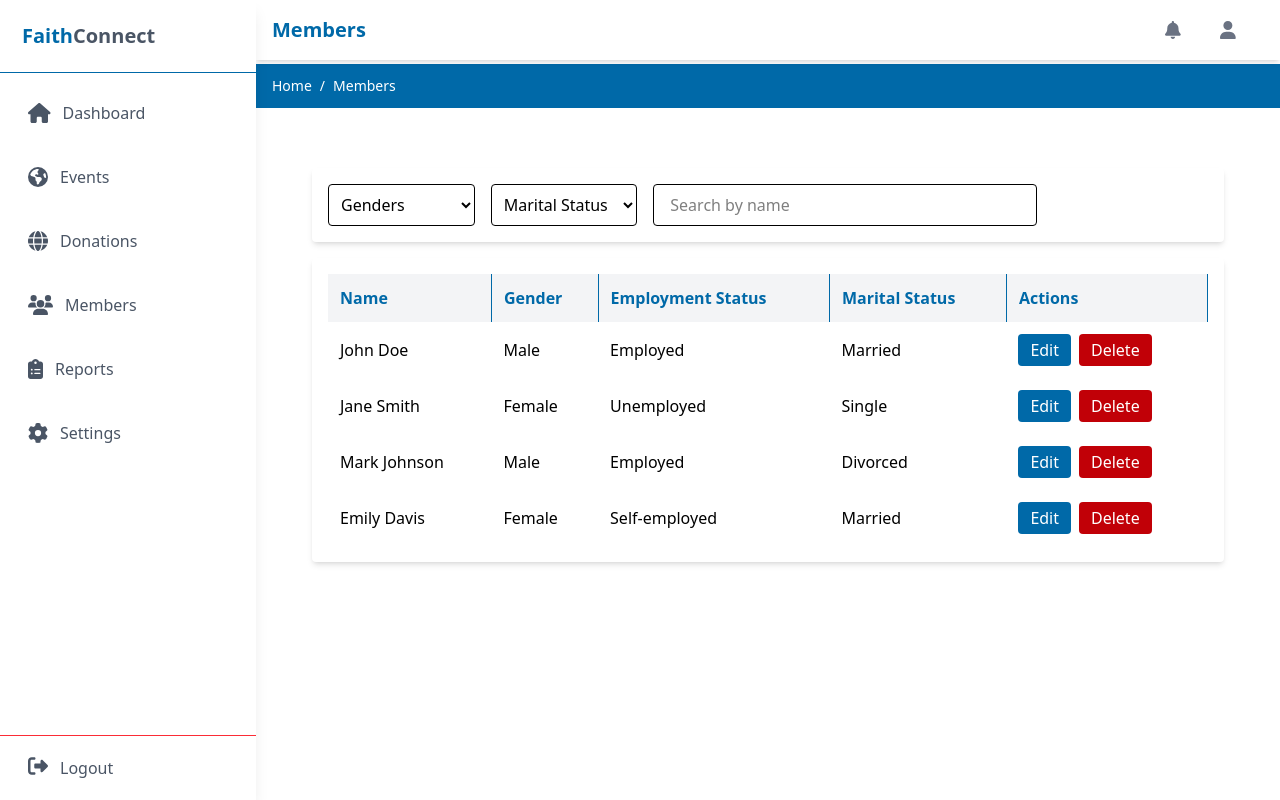
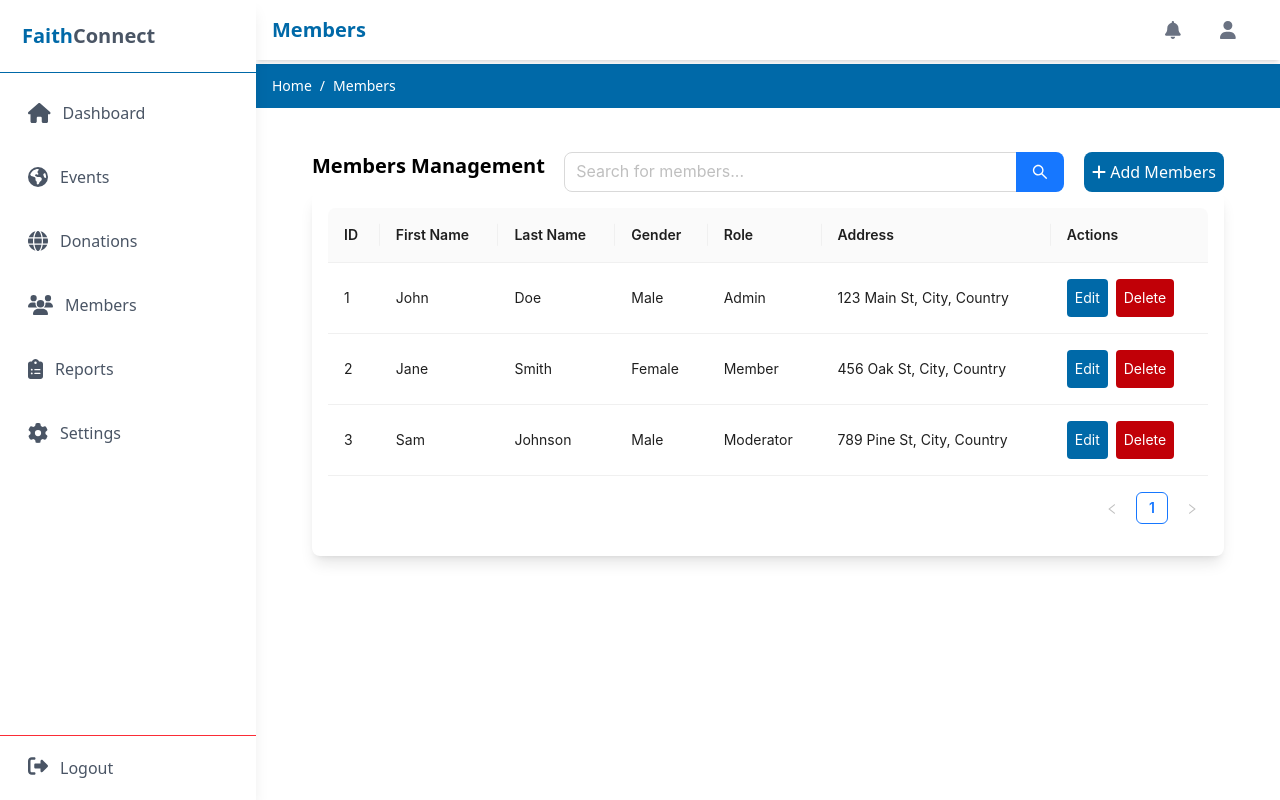
Before and after one commit to PBentil/church-sys, a React (Vite) app: page /members in a window 1280 px wide. Built offline with nearby package versions, Linux system fonts and the light colour scheme.

Commit message:
members list updated with modal

```diff
--- /dev/null
+++ b/src/components/SearchComplete.tsx
@@ -0,0 +1,67 @@
+import React, { useState } from 'react';
+import { AutoComplete, Input } from 'antd';
+import type { AutoCompleteProps } from 'antd';
+
+const getRandomInt = (max: number, min = 0) => Math.floor(Math.random() * (max - min + 1)) + min;
+
+const searchResult = (query: string) =>
+    Array.from({ length: getRandomInt(5) })
+        .join('.')
+        .split('.')
+        .map((_, idx) => {
+            const category = `${query}${idx}`;
+            return {
+                value: category,
+                label: (
+                    <div
+                        style={{
+                            display: 'flex',
+                            justifyContent: 'space-between',
+                        }}
+                    >
+            <span>
+              Found {query} on{' '}
+                <a
+                    href={`https://s.taobao.com/search?q=${query}`}
+                    target="_blank"
+                    rel="noopener noreferrer"
+                >
+                {category}
+              </a>
+            </span>
+                        <span>{getRandomInt(200, 100)} results</span>
+                    </div>
+                ),
+            };
+        });
+
+interface AutoCompleteComponentProps {
+    placeholder: string;
+}
+
+const SearchComplete: React.FC<AutoCompleteComponentProps> = ({ placeholder }) => {
+    const [options, setOptions] = useState<AutoCompleteProps['options']>([]);
+
+    const handleSearch = (value: string) => {
+        setOptions(value ? searchResult(value) : []);
+    };
+
+    const onSelect = (value: string) => {
+        console.log('onSelect', value);
+    };
+
+    return (
+        <AutoComplete
+            popupMatchSelectWidth={252}
+            style={{ width: 500 }}
+            options={options}
+            onSelect={onSelect}
+            onSearch={handleSearch}
+            size="large"
+        >
+            <Input.Search size="large" placeholder={placeholder} enterButton />
+        </AutoComplete>
+    );
+};
+
+export default SearchComplete;
--- a/src/pages/admin/Member.tsx
+++ b/src/pages/admin/Member.tsx
@@ -1,29 +1,116 @@
 import Sidebar from "../../components/Sidebar.tsx";
 import Topbar from "../../components/Topbar.tsx";
 import Breadcrumbs from "../../components/Breadcrumbs.tsx";
+import {FontAwesomeIcon} from "@fortawesome/react-fontawesome";
+import {faPlus} from "@fortawesome/free-solid-svg-icons";
+import Modal from "../../components/Modal.tsx";
+import {Form} from "antd";
+import {useState} from "react";
+import Table from "../../components/Table.tsx";
+import SearchComplete from "../../components/SearchComplete.tsx";
 
-type Member = {
-    id: number;
-    name: string;
-    gender: string;
-    employment_status: string;
-    marital_status: string;
-};
+
 
 const Members = () => {
 
-    // Mock member data for frontend display
-    const members: Member[] = [
-        { id: 1, name: "John Doe", gender: "Male", employment_status: "Employed", marital_status: "Married" },
-        { id: 2, name: "Jane Smith", gender: "Female", employment_status: "Unemployed", marital_status: "Single" },
-        { id: 3, name: "Mark Johnson", gender: "Male", employment_status: "Employed", marital_status: "Divorced" },
-        { id: 4, name: "Emily Davis", gender: "Female", employment_status: "Self-employed", marital_status: "Married" },
-        // Add more mock data as needed
+
+    const [isModalOpen, setIsModalOpen] = useState(false);
+    const membersData = [
+        {
+            key: '1',
+            id: '1',
+            firstName: 'John',
+            lastName: 'Doe',
+            gender: 'Male',
+            role: 'Admin',
+            address: '123 Main St, City, Country',
+        },
+        {
+            key: '2',
+            id: '2',
+            firstName: 'Jane',
+            lastName: 'Smith',
+            gender: 'Female',
+            role: 'Member',
+            address: '456 Oak St, City, Country',
+        },
+        {
+            key: '3',
+            id: '3',
+            firstName: 'Sam',
+            lastName: 'Johnson',
+            gender: 'Male',
+            role: 'Moderator',
+            address: '789 Pine St, City, Country',
+        },
     ];
 
-    // Static filter values (you can replace this with dynamic filtering if needed)
-    const filteredMembers = members;
+// Columns definition for the table
+    const columns = [
+        {
+            title: 'ID',
+            dataIndex: 'id',
+            key: 'id',
+        },
+        {
+            title: 'First Name',
+            dataIndex: 'firstName',
+            key: 'firstName',
+        },
+        {
+            title: 'Last Name',
+            dataIndex: 'lastName',
+            key: 'lastName',
+        },
+        {
+            title: 'Gender',
+            dataIndex: 'gender',
+            key: 'gender',
+        },
+        {
+            title: 'Role',
+            dataIndex: 'role',
+            key: 'role',
+        },
+        {
+            title: 'Address',
+            dataIndex: 'address',
+            key: 'address',
+        },
+        {
+            title: 'Actions',
+            key: 'actions',
+            render: (_: any, record: any) => (
+                <div className="flex space-x-2">
+                    <button
+                        onClick={() => handleEdit(record)}
+                        className="bg-sky-700 text-white p-2 rounded"
+                    >
+                        Edit
+                    </button>
+                    <button
+                        onClick={() => handleDelete(record.key)}
+                        className="bg-red-700 text-white p-2 rounded"
+                    >
+                        Delete
+                    </button>
+                </div>
+            ),
+        },
+    ];
 
+    // Handle Edit action (frontend only)
+    const handleEdit = (record: any) => {
+        alert(`Edit Member: ${record.firstName} ${record.lastName}`);
+        // Open a modal or handle logic for editing member here
+        setIsModalOpen(true); // If you're opening a modal
+    };
+
+    // Handle Delete action (frontend only)
+    const handleDelete = (key: string) => {
+        alert(`Deleted member with key: ${key}`);
+        // Add delete logic here
+    };
     return (
         <div className="flex">
             <Sidebar />
@@ -32,57 +119,67 @@ const Members = () => {
                 <Breadcrumbs />
 
                 <div className="p-8 mt-24">
+                    <Modal open={isModalOpen} onCancel={()=>setIsModalOpen(false)} title="Member Registration">
+                        <Form onSubmit={()=>setIsModalOpen(true)} layout="vertical" >
+                            <div className="grid grid-cols-1 sm:grid-cols-2 gap-4">
+                                <Form.Item label="First Name" name="First_Name"  rules={[{required: true, message: "Required"}]}>
+                                    <input type="text" className="border rounded-sm p-2 w-full" />
+                                </Form.Item>
+                                <Form.Item label="Last Name" name="Last_name"  rules={[{required: true, message: "Required"}]}>
+                                    <input  type="text" className="border rounded-sm p-2 w-full" />
+                                </Form.Item>
+                                <Form.Item label="Email" name="Email"  rules={[{required: true, message: "Required"}]}>
+                                    <input  type="email" className="border rounded-sm p-2 w-full" />
+                                </Form.Item>
+                                <Form.Item label="Phone Number" name="phone_number"  rules={[{required: true, message: "Required"}]}>
+                                    <input  type="text" className="border rounded-sm p-2 w-full" />
+                                </Form.Item>
+                                <Form.Item label="Gender" name="gender"  rules={[{required: true, message: "Required"}]}>
+                                    <select className="border rounded-sm p-2 w-full">
+                                        <option value="">Select Gender</option>
+                                        <option value="male">Male</option>
+                                        <option value="female">Female</option>
+                                    </select>
+                                </Form.Item>
+                                <Form.Item label="Date Of Birth" name="Date"  rules={[{required: true, message: "Required"}]}>
+                                    <input type="Date" className="border rounded-sm p-2 w-full"  />
+                                </Form.Item>
+                                <Form.Item label="Address" name="Address"  rules={[{required: true, message: "Required"}]}>
+                                    <input  type="text" className="border rounded-sm p-2 w-full" />
+                                </Form.Item>
+                                <Form.Item label="Role" name="role"  rules={[{required: true, message: "Required"}]}>
+                                    <select className="border rounded-sm p-2 w-full">
+                                        <option value="">Select Role</option>
+                                        <option value="Pastor">Pastor</option>
+                                        <option value="Presiding">Presiding Elder</option>
+                                        <option value="Elder">Elder</option>
+                                        <option value="Deacon">Deacon</option>
+                                        <option value="Deaconess">Deconess</option>
+                                        <option value="Executive">Executive</option>
+                                        <option value="member">Member</option>
+                                    </select>
+                                </Form.Item>
+                            </div><br />
+                            <div className="flex justify-end">
+                                <button type="submit" className="bg-sky-700 text-white p-2 rounded ">Add Member</button>
+                            </div>
+
+                        </Form>
+                    </Modal>
                     {/* Filters */}
-                    <div className="bg-white shadow-md rounded p-4 mb-4 flex flex-wrap gap-4 mt-4">
-                        <select className="border p-2 rounded w-full md:w-1/6">
-                            <option value="">Genders</option>
-                            <option value="Male">Male</option>
-                            <option value="Female">Female</option>
-                        </select>
+                    <div className="flex justify-between">
+                        <h1 className="font-bold text-xl ">Members Management</h1>
+                        <div className="flex justify-end gap-5" >
+                            <SearchComplete placeholder="Search for members..." />
+                            <button className="bg-sky-700 text-white lg:p-2 rounded-lg" onClick={()=>setIsModalOpen(true)}><FontAwesomeIcon icon={faPlus} /> Add Members</button>
+                        </div>
 
-                        <select className="border p-2 rounded w-full md:w-1/6">
-                            <option value="">Marital Status</option>
-                            <option value="Single">Single</option>
-                            <option value="Married">Married</option>
-                            <option value="Divorced">Divorced</option>
-                        </select>
-
-                        <input type="text" placeholder="Search by name" className="border p-2 rounded w-full md:w-96 md:px-4" />
                     </div>
 
+
                     {/* Members Table */}
-                    <div className="bg-white shadow-md rounded p-4 overflow-x-auto">
-                        <table className="w-full text-left border-collapse">
-                            <thead>
-                            <tr className="bg-gray-100 text-sky-700">
-                                <th className="p-3 border-r">Name</th>
-                                <th className="p-3 border-r">Gender</th>
-                                <th className="p-3 border-r">Employment Status</th>
-                                <th className="p-3 border-r">Marital Status</th>
-                                <th className="p-3 border-r">Actions</th>
-                            </tr>
-                            </thead>
-                            <tbody>
-                            {filteredMembers.length > 0 ? (
-                                filteredMembers.map((member) => (
-                                    <tr key={member.id} className="hover:bg-gray-50 p-2">
-                                        <td className="p-3">{member.name}</td>
-                                        <td className="p-3">{member.gender}</td>
-                                        <td className="p-3">{member.employment_status}</td>
-                                        <td className="p-3">{member.marital_status}</td>
-                                        <td className="p-3 flex gap-2">
-                                            <button className="bg-sky-700 text-white px-3 py-1 rounded">Edit</button>
-                                            <button className="bg-red-700 text-white px-3 py-1 rounded">Delete</button>
-                                        </td>
-                                    </tr>
-                                ))
-                            ) : (
-                                <tr>
-                                    <td colSpan={5} className="text-center p-4">No members found.</td>
-                                </tr>
-                            )}
-                            </tbody>
-                        </table>
+                    <div>
+                        <Table  data={membersData} columns={columns} />
                     </div>
                 </div>
             </div>
--- a/src/pages/admin/event.tsx
+++ b/src/pages/admin/event.tsx
@@ -68,7 +68,6 @@ const [isModalOpen, setIsModalOpen] = useState(false);
 
     // Handle Delete action (frontend only)
     const handleDelete = (key: string) => {
-        const updatedEvents = eventData.filter((event) => event.key !== key);
         alert(`Deleted event with key: ${key}`);
     };
 
```
